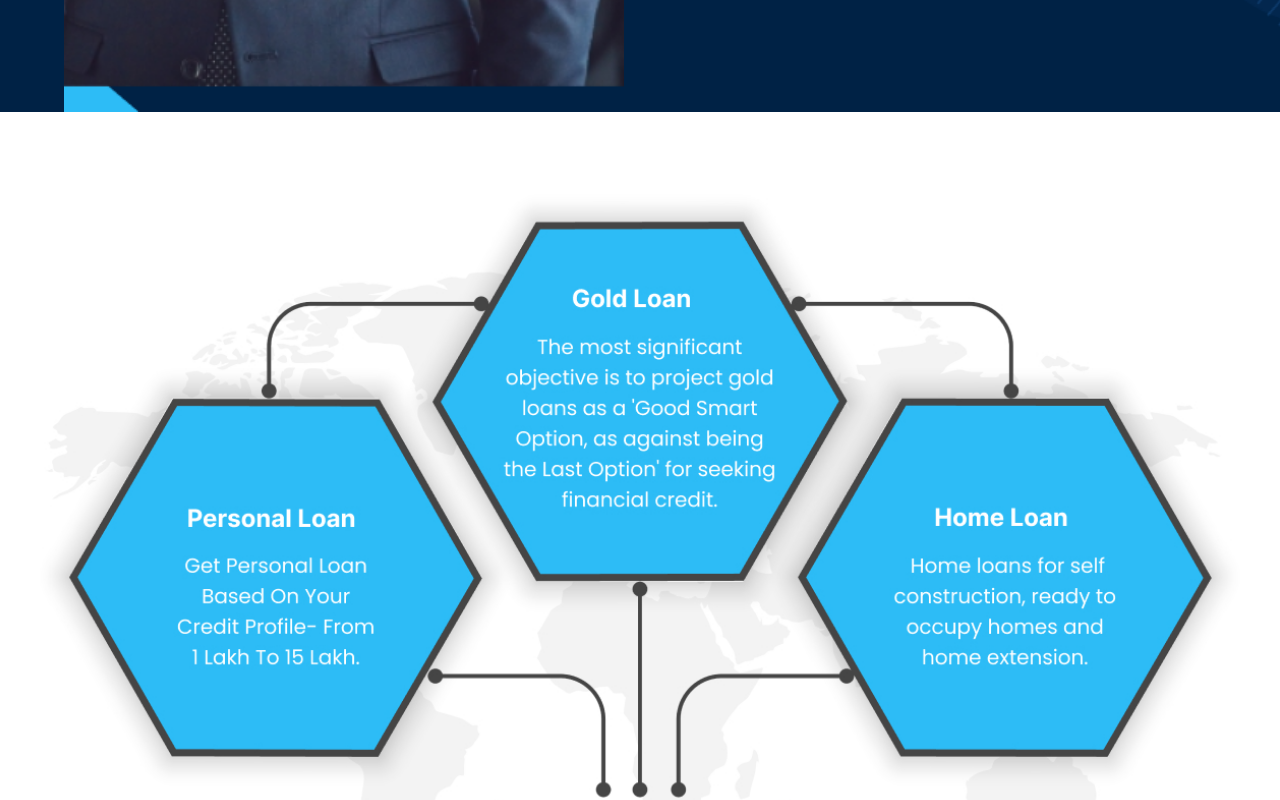
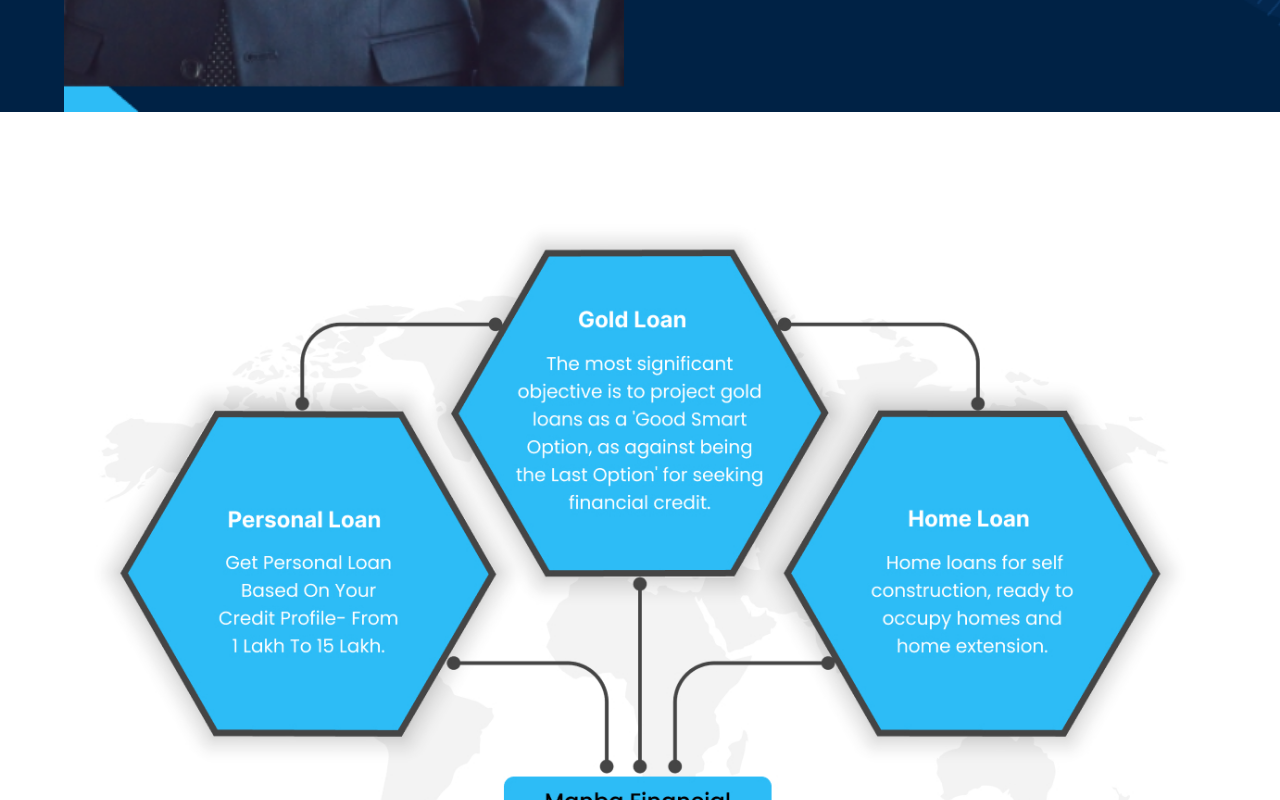
Before and after one commit to UdeshBhatti2004/React03, a React (Vite) app: page / in a window 1280 px wide. Shown: the part 2540-3340 px from the top of the page. Built offline with nearby package versions, Linux system fonts and the light colour scheme.

Commit message:
Update Finance.jsx

```diff
--- a/src/Components/Finance.jsx
+++ b/src/Components/Finance.jsx
@@ -8,7 +8,7 @@ function Finance() {
         <div className="image flex justify-center">
           <img
             src="/images/homeServiceimg.jpg"
-            className="h-[40vh] sm:h-[60vh] lg:h-[100vh] w-full object-cover mt-5"
+            className="h-[40vh] sm:h-[60vh] lg:h-[100vh] w-full object-contain mt-5"
             alt="Home Service"
           />
         </div>
```
